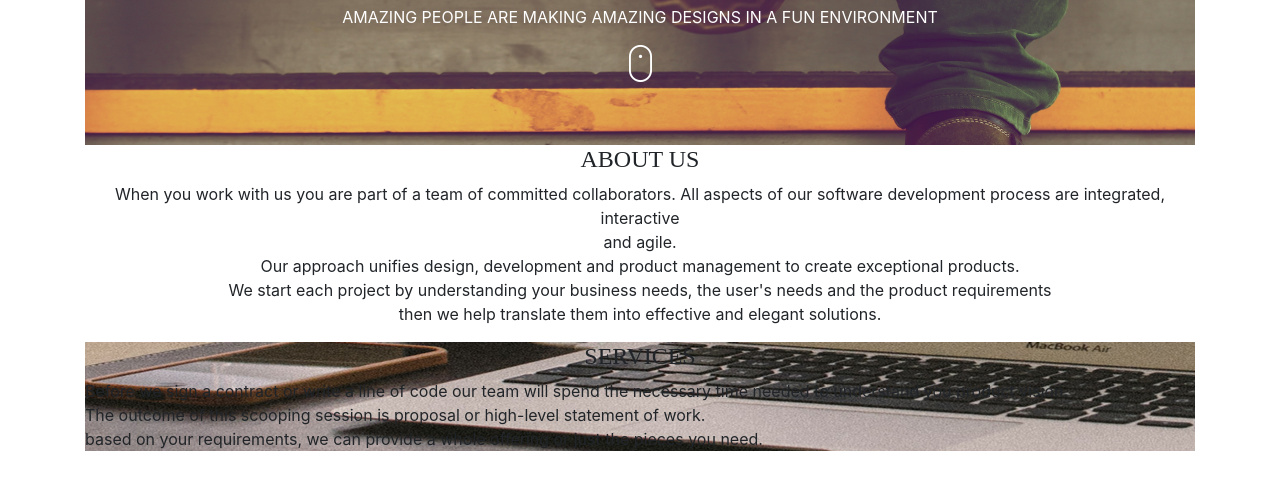
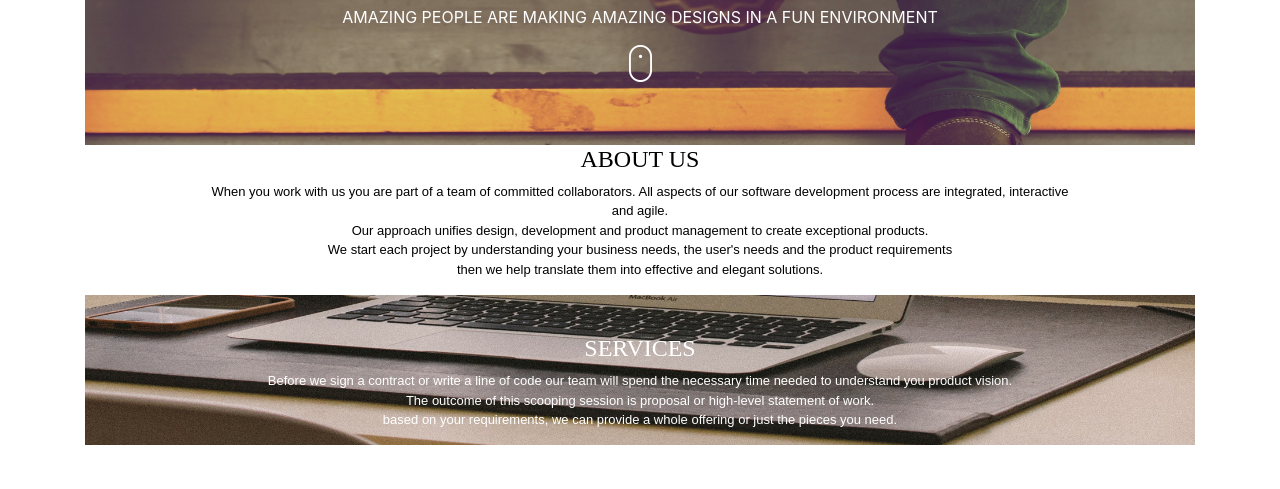
Before and after one commit to njenganelson/delani-studio, a plain HTML site: page index.html in a window 1280 px wide. Shown: the part 205-694 px from the top of the page. Drawn offline with nearby package versions, Linux system fonts and the light colour scheme.

Commit message:
format about us and services

```diff
--- a/css/styles.css
+++ b/css/styles.css
@@ -16,3 +16,17 @@ body {
     margin-right: auto;
     display: block;
   }
+  .aboutUs {
+    text-align: center;
+    color: black;
+    font-size: small;
+    font-family: 'Yantramanav', sans-serif;
+  }
+  .services {
+    height: 150px;
+    background-size: cover;
+    text-align: center;
+    color: white;
+    font-size: small;
+    font-family: 'Yantramanav', sans-serif;
+  }
```
Also changed, not shown: index.html (+2 -0 lines).
